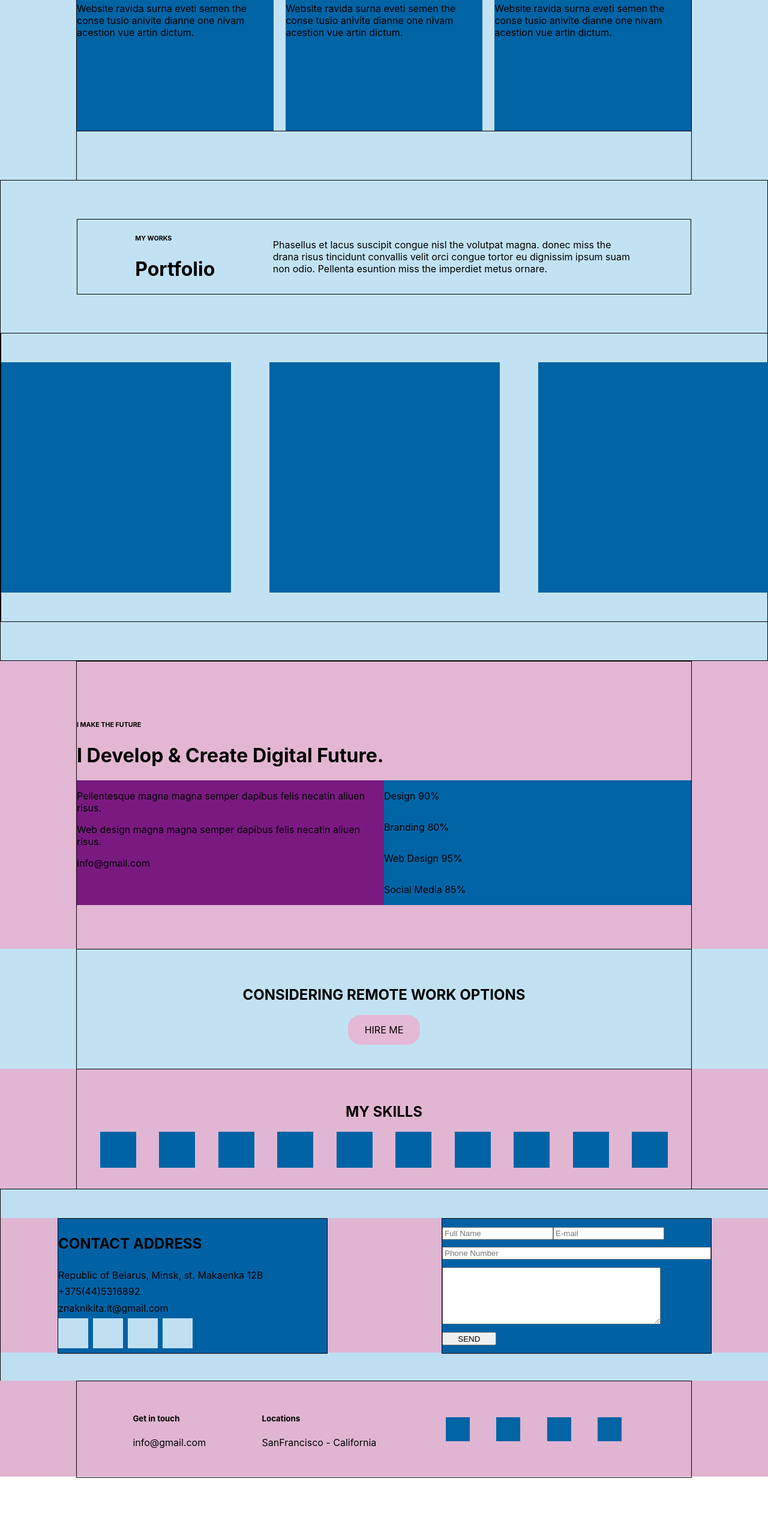
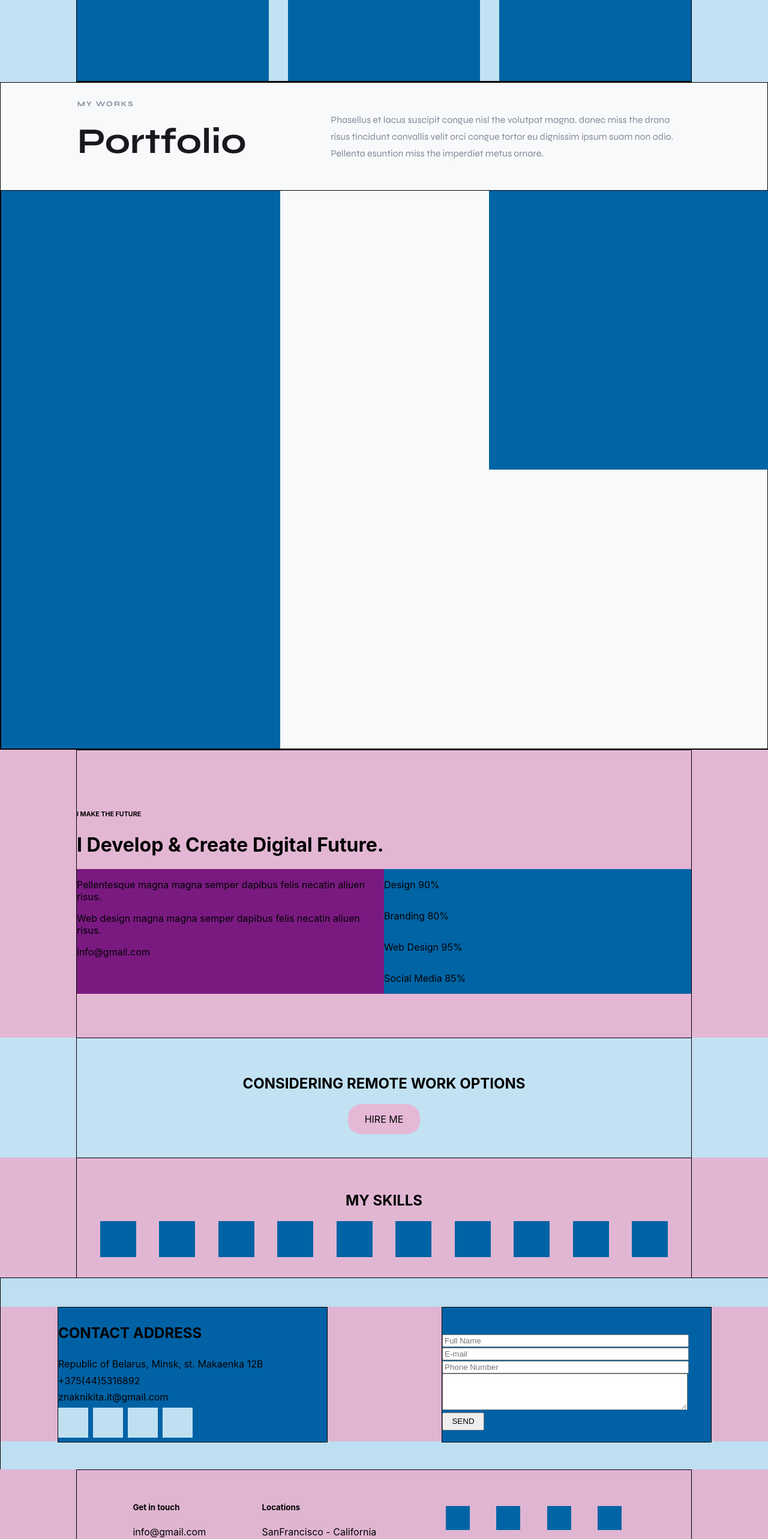
Before and after one commit to naugtymor/Portfolio, a React (Create React App) app: page / in a window 1280 px wide. Shown: the part 1220-3786 px from the top of the page at 60% size. Before the commit the page ends 3684 px from the top, so only its background shows below. Built offline with nearby package versions, Linux system fonts and the light colour scheme.

Commit message:
global fixes, styles, creating title component

```diff
--- a/public/index.html
+++ b/public/index.html
@@ -15,6 +15,9 @@
       user's mobile device or desktop. See https://developers.google.com/web/fundamentals/web-app-manifest/
     -->
     <link rel="manifest" href="%PUBLIC_URL%/manifest.json" />
+    <link rel="preconnect" href="https://fonts.googleapis.com">
+    <link rel="preconnect" href="https://fonts.gstatic.com" crossorigin>
+    <link href="https://fonts.googleapis.com/css2?family=Syne:wght@400;500;600;700;800&display=swap" rel="stylesheet">
     <!--
       Notice the use of %PUBLIC_URL% in the tags above.
       It will be replaced with the URL of the `public` folder during the build.
--- a/src/Contact/Contact.js
+++ b/src/Contact/Contact.js
@@ -22,13 +22,15 @@ const Contact = () => {
                 </div>
                 <div className={style.contactForm}>
                     <div className={style.itemContainer}>
-                        <div>
-                            <input placeholder={'Full Name'}/>
-                            <input placeholder={'E-mail'}/>
-                        </div>
-                        <input placeholder={'Phone Number'}/>
-                        <textarea/>
-                        <button placeholder={'Message'}>SEND</button>
+                        <form className={style.contactData}>
+                            <div>
+                                <input type={"text"} placeholder={'Full Name'}/>
+                                <input type={"text"} placeholder={'E-mail'}/>
+                            </div>
+                            <input type={"text"} placeholder={'Phone Number'}/>
+                            <textarea/>
+                            <button type={"submit"} placeholder={'Message'}>SEND</button>
+                        </form>
                     </div>
                 </div>
             </div>
--- a/src/Contact/Contact.module.css
+++ b/src/Contact/Contact.module.css
@@ -59,8 +59,18 @@ textarea {
     height: 40%;
     width: 80%;
 }
+button {
+    width: 70px;
+    height: 30px;
+}
 
-button {
-    width: 20%;
-    height: 10%;
+.contactData input, .contactData textarea {
+    width: 90%;
 }
+
+@media screen and (max-width: 1147px) {
+    .icon {
+        width: 25px;
+        height: 25px;
+    }
+}
--- a/src/Main/Main.module.css
+++ b/src/Main/Main.module.css
@@ -23,8 +23,9 @@
     background-color: #0064a5;
 }
 
-/*.body {*/
-/*    display: flex;*/
-/*    align-items: center;*/
-/*    justify-content: space-between;*/
-/*}*/
+@media screen and (max-width: 1374px){
+    .photo {
+        width: 500px;
+        height: 500px;
+    }
+}
--- a/src/Projects/Project/Project.module.css
+++ b/src/Projects/Project/Project.module.css
@@ -1,5 +1,5 @@
 .item {
-    width: 30%;
-    height: 80%;
+    width: 465px;
+    height: 465px;
     background-color: #0064a5;
 }
--- a/src/Projects/Projects.js
+++ b/src/Projects/Projects.js
@@ -1,21 +1,12 @@
 import style from "./Projects.module.css"
 import Project from "./Project/Project";
+import Title from "../common/components/Title/Title";
 
 const Projects = () => {
     return (
         <div className={style.projectsBlock}>
             <div className={style.projectsContainer}>
-                <div className={style.title}>
-                    <div>
-                        <h6>MY WORKS</h6>
-                        <h1>Portfolio</h1>
-                    </div>
-                    <div>
-                        <p className={style.titleDescription}>Phasellus et lacus suscipit congue nisl the volutpat
-                            magna. donec miss the drana risus tincidunt convallis velit orci congue tortor eu dignissim
-                            ipsum suam non odio. Pellenta esuntion miss the imperdiet metus ornare. </p>
-                    </div>
-                </div>
+               <Title/>
             </div>
             <div className={style.projects}>
                 <Project/>
--- a/src/Projects/Projects.module.css
+++ b/src/Projects/Projects.module.css
@@ -1,6 +1,6 @@
 .projectsBlock {
-    height: 100vh;
-    background-color: #c2e2f3;
+    /*height: 100vh;*/
+    background-color: #f8f9fa;
     border: 1px solid;
 
     display: flex;
@@ -9,7 +9,7 @@
 }
 
 .projectsContainer {
-    border: 1px solid;
+    /*border: 1px solid;*/
     width: 80%;
     /*height: 100%;*/
     margin: 0 auto;
@@ -20,26 +20,17 @@
     flex-wrap: wrap;
 }
 
-.title {
-    width: 100%;
-    display: flex;
-    align-items: center;
-    justify-content: space-evenly;
-    flex-wrap: wrap;
-
-}
-
-.titleDescription {
-    max-width: 600px;
-}
-
 .projects {
     border: 1px solid;
     width: 100%;
-    height: 60%;
 
     display: flex;
     justify-content: space-between;
-    align-items: center;
     flex-wrap: wrap;
 }
+
+@media screen and (max-width: 1261px) {
+    .projects {
+        justify-content: center;
+    }
+}
--- a/src/Skills/Skill/Skill.module.css
+++ b/src/Skills/Skill/Skill.module.css
@@ -1,5 +1,5 @@
 .skill {
-    width: 32%;
+    width: 320px;
     height: 350px;
     background-color: #0064a5;
 
--- a/src/Skills/Skills.module.css
+++ b/src/Skills/Skills.module.css
@@ -1,5 +1,5 @@
 .skillsBlock {
-    height: 80vh;
+    /*height: 80vh;*/
     background-color: #c2e2f3;
 }
 
@@ -30,3 +30,10 @@
 .titleDescription {
     max-width: 600px;
 }
+
+@media screen and (max-width: 1199px) {
+    .skills {
+        justify-content: center;
+
+    }
+}
--- a/src/SkillsList/SkillsList.module.css
+++ b/src/SkillsList/SkillsList.module.css
@@ -29,3 +29,10 @@
     height: 60px;
     background-color: #0063a5;
 }
+
+@media screen and (max-width: 375px) {
+    .icon {
+        width: 30px;
+        height: 30px;
+    }
+}
--- /dev/null
+++ b/src/common/components/Title/Title.js
@@ -0,0 +1,19 @@
+import style from "./Title.module.css"
+
+const Title = (props) => {
+    return (
+        <div className={style.title}>
+            <div className={style.mainTitle}>
+                <h6>MY WORKS</h6>
+                <h1>Portfolio</h1>
+            </div>
+            <div className={style.titleDescription}>
+                <p>Phasellus et lacus suscipit congue nisl the volutpat
+                    magna. donec miss the drana risus tincidunt convallis velit orci congue tortor eu dignissim
+                    ipsum suam non odio. Pellenta esuntion miss the imperdiet metus ornare. </p>
+            </div>
+        </div>
+    )
+}
+
+export default Title;
--- /dev/null
+++ b/src/common/components/Title/Title.module.css
@@ -0,0 +1,48 @@
+.title {
+    width: 100%;
+    display: flex;
+    align-items: center;
+    justify-content: space-between;
+    flex-wrap: wrap;
+    margin-bottom: 45px;
+}
+
+.mainTitle h1 {
+    font-family: 'Syne', sans-serif;
+    font-size: 60px;
+    line-height: 1.2em;
+    font-weight: 700;
+    margin: 0px;
+    color: #18191d;
+}
+
+.mainTitle h6 {
+    font-family: 'Syne', sans-serif;
+    display: inline-block;
+    font-weight: 700;
+    font-size: 12px;
+    color: #868a9b;
+    margin-bottom: 20px;
+    text-transform: uppercase;
+    letter-spacing: 2px;
+}
+
+.titleDescription {
+    max-width: 600px;
+    margin-top: 45px;
+}
+
+.titleDescription p {
+    font-family: 'Syne', sans-serif;
+    font-size: 16px;
+    line-height: 1.75em;
+    margin: 0 0 0px;
+    color: #868a9b;
+    font-weight: 400;
+}
+
+@media screen and (max-width: 919px){
+    .title {
+        justify-content: flex-start;
+    }
+}
```
